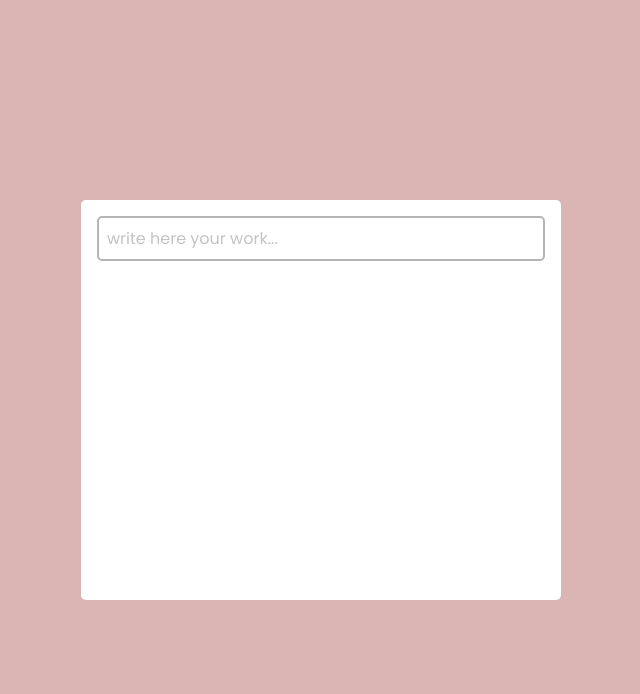
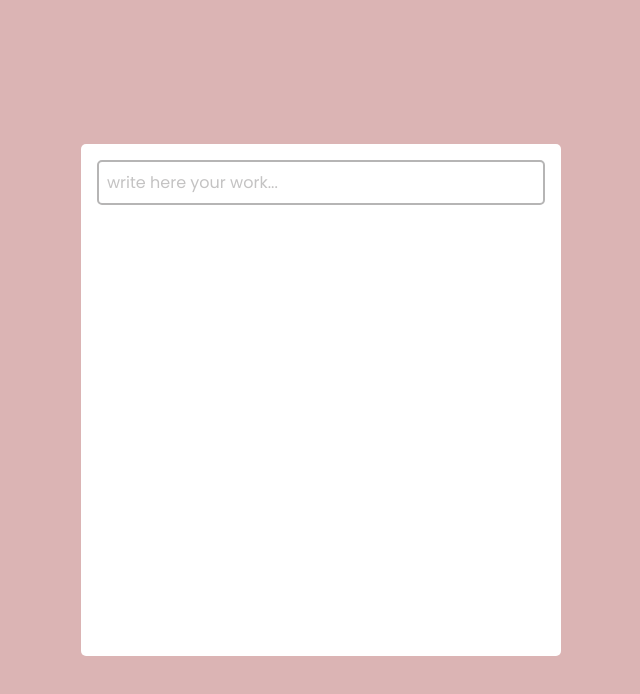
Before and after one commit to wasim2002/To-Do-list, a plain HTML site: page index.html in a window 1280 px wide. Shown: the whole page, without its empty margins (319-959 px from the left). Drawn offline with Linux system fonts and the light colour scheme.

Commit message:
adding some styling codes

```diff
--- a/style.css
+++ b/style.css
@@ -18,10 +18,11 @@ body {
 }
 main {
   width: 30rem;
-  min-height: 25rem;
+  height: 32rem;
   background-color: #fff;
   padding: 1rem;
   border-radius: 5px;
+  overflow-y: auto;
 }
 #inputF {
   width: 100%;
@@ -45,10 +46,11 @@ li {
   align-items: center;
   justify-content: space-between;
   gap: 10px;
+  cursor: pointer;
+  border-radius: 5px;
 }
 li i {
   font-size: 1.5rem;
-  cursor: pointer;
 }
 .done {
   text-decoration: line-through;
```
